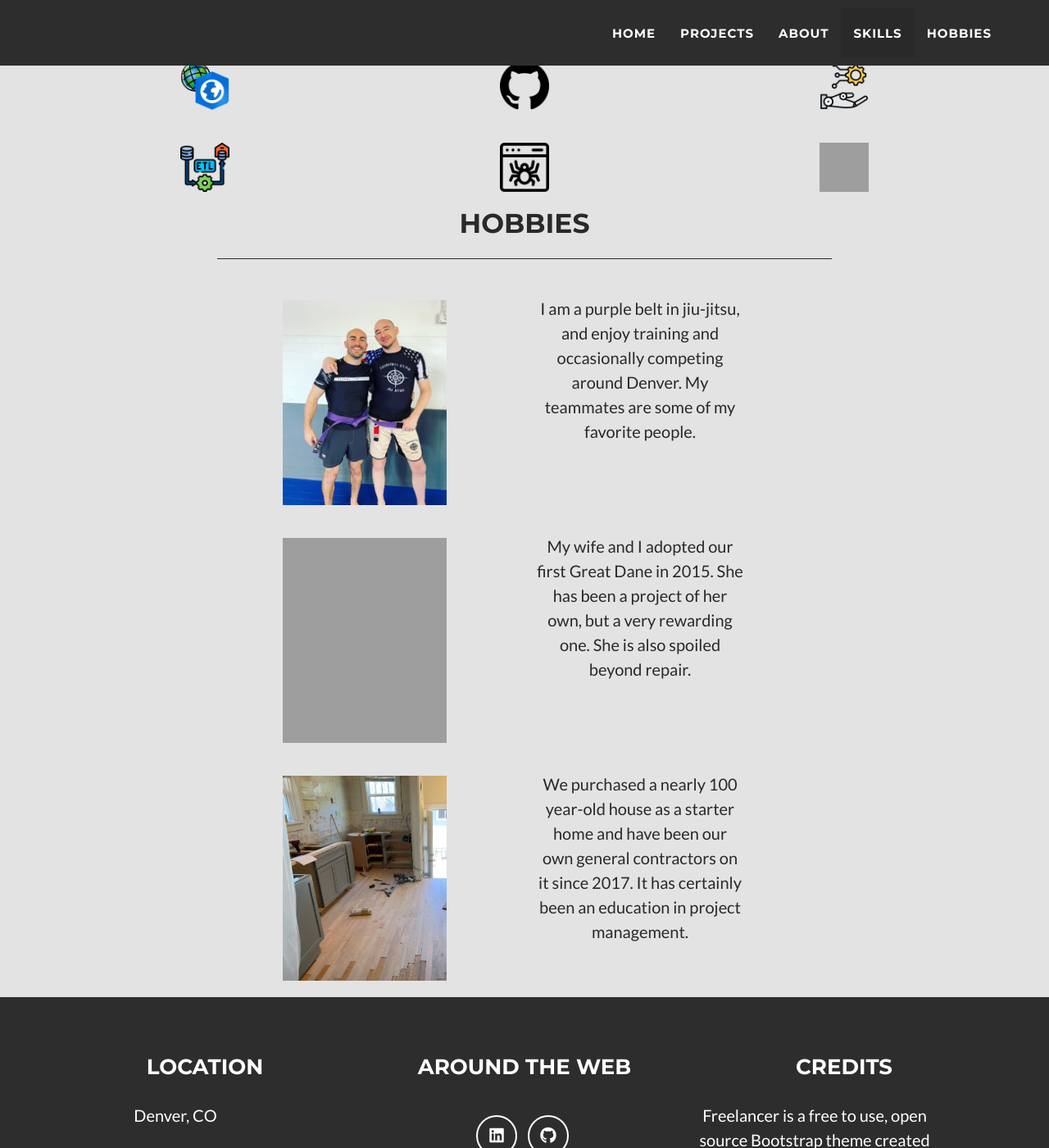
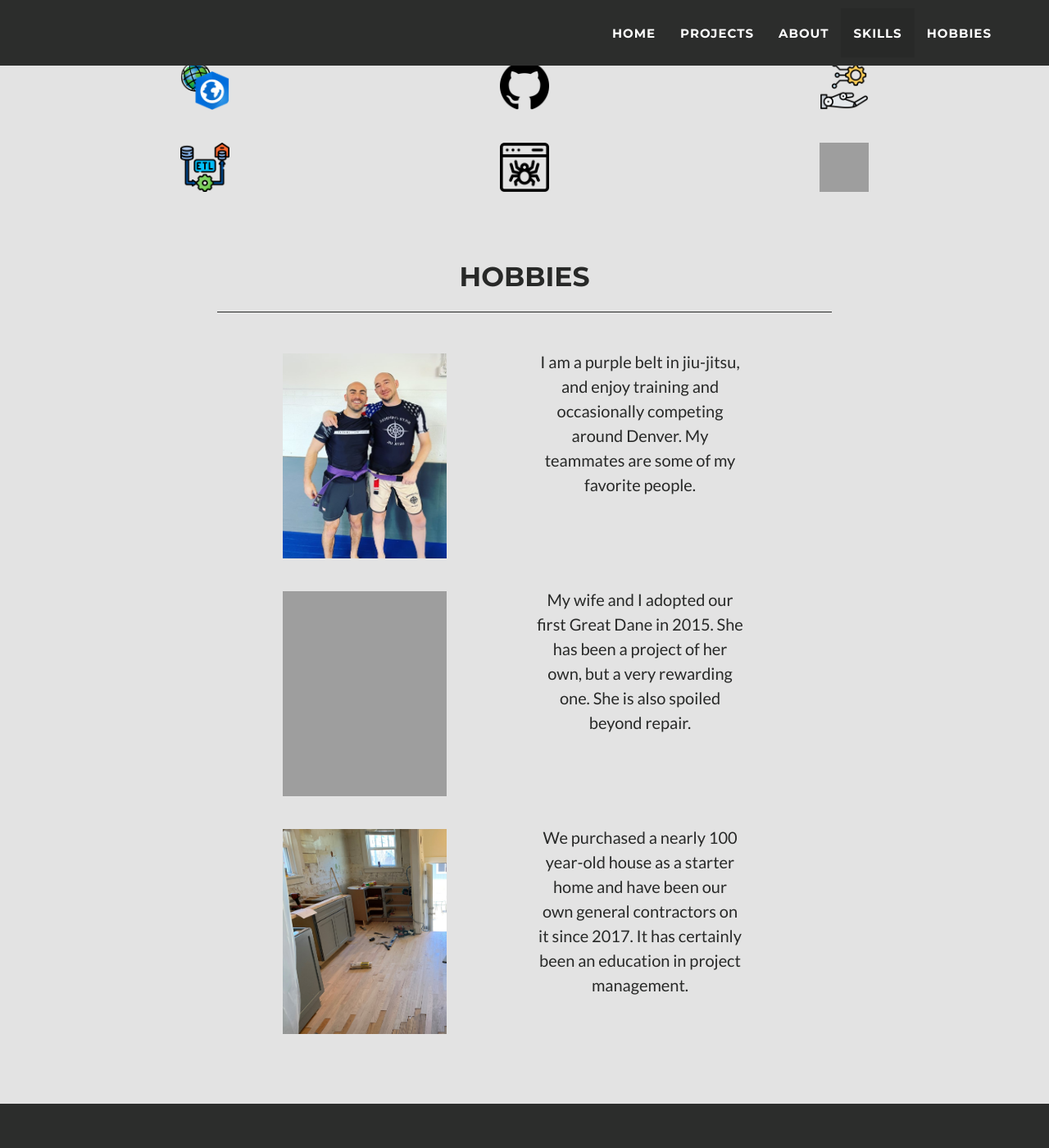
Before and after one commit to brf217/brf217.github.io, a Jekyll site: the page built from _posts/2014-07-18-project-1.markdown, in a window 1280 px wide and 1400 px high, scrolled down 2207 px. Shown: the whole window at 82% size. Built offline with Jekyll 4.4.1, drawn with Linux system fonts in a browser that asks for light colours; grey boxes are pictures that could not be loaded.

Commit message:
Update main.css

```diff
--- a/_includes/css/main.css
+++ b/_includes/css/main.css
@@ -210,7 +210,7 @@ section.skill {
 }
 
 section.hobbies {
-    padding: 0px 0;
+    padding: 65px 0;
     color: #282928;
     background: #e3e3e3;
 }
```
